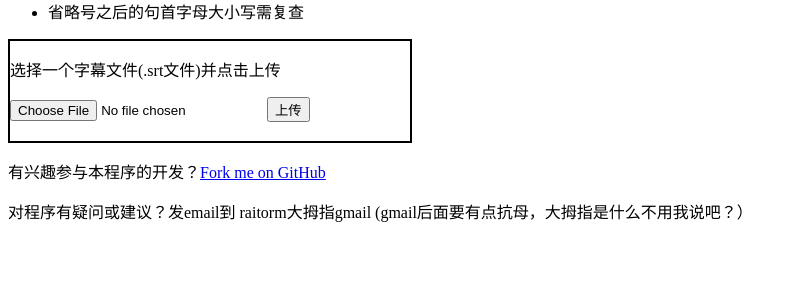
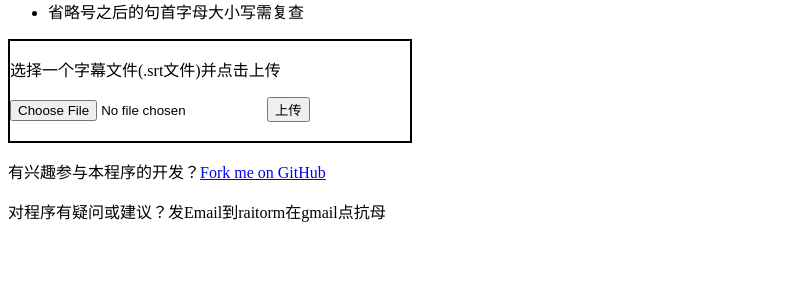
Before and after one commit to can-z/SubtitleValidator, a Flask app: page / in a window 1280 px wide. Shown: the part 370-670 px from the top of the page, without its empty margins (0-797 px from the left). Run offline with Flask 2, Linux system fonts and the light colour scheme.

Commit message:
Slightly change the wording on the index page.

```diff
--- a/templates/index.html
+++ b/templates/index.html
@@ -28,6 +28,6 @@
             </form>
         </div>
         <p>有兴趣参与本程序的开发？<a href="https://github.com/raitorm/SubtitleValidator" target="_blank">Fork me on GitHub</a></p>
-        <p>对程序有疑问或建议？发email到 raitorm大拇指gmail (gmail后面要有点抗母，大拇指是什么不用我说吧？）</p>
+        <p>对程序有疑问或建议？发Email到raitorm在gmail点抗母</p>
     </body>
 </html>
```
